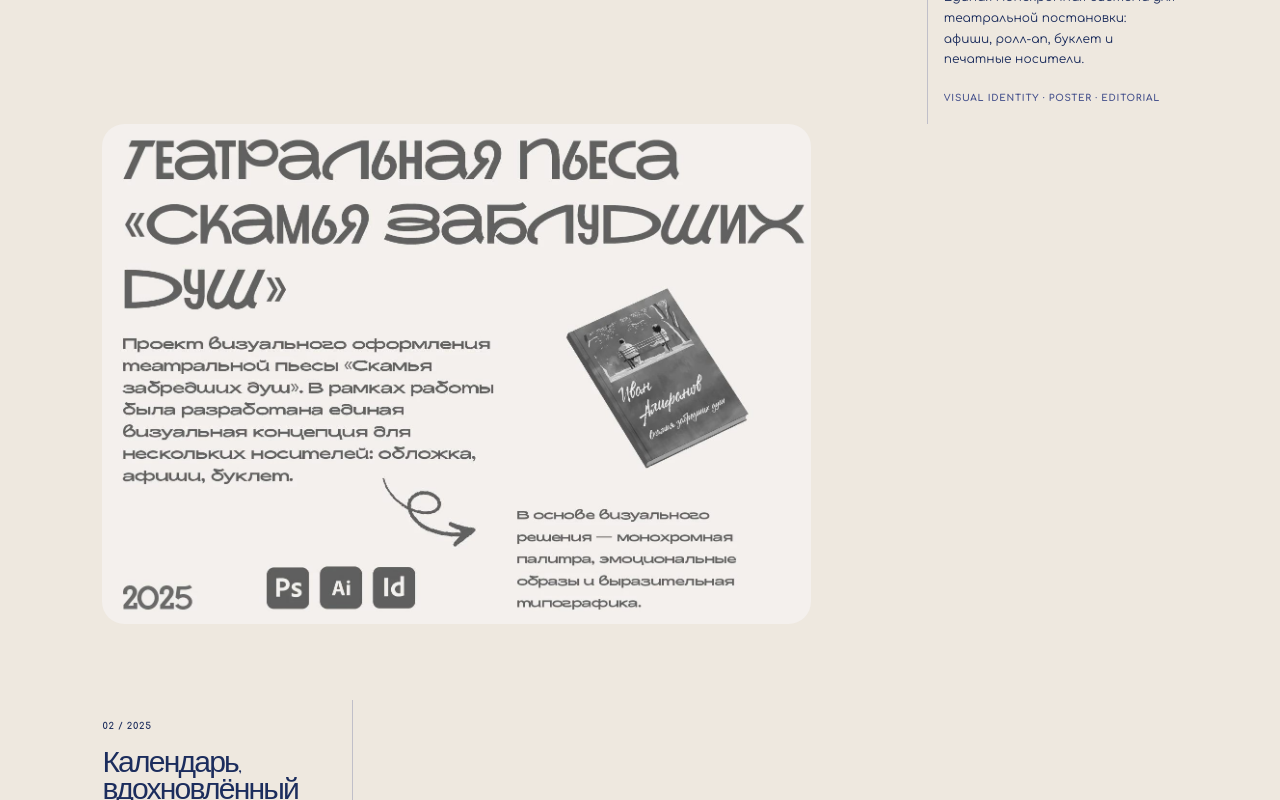
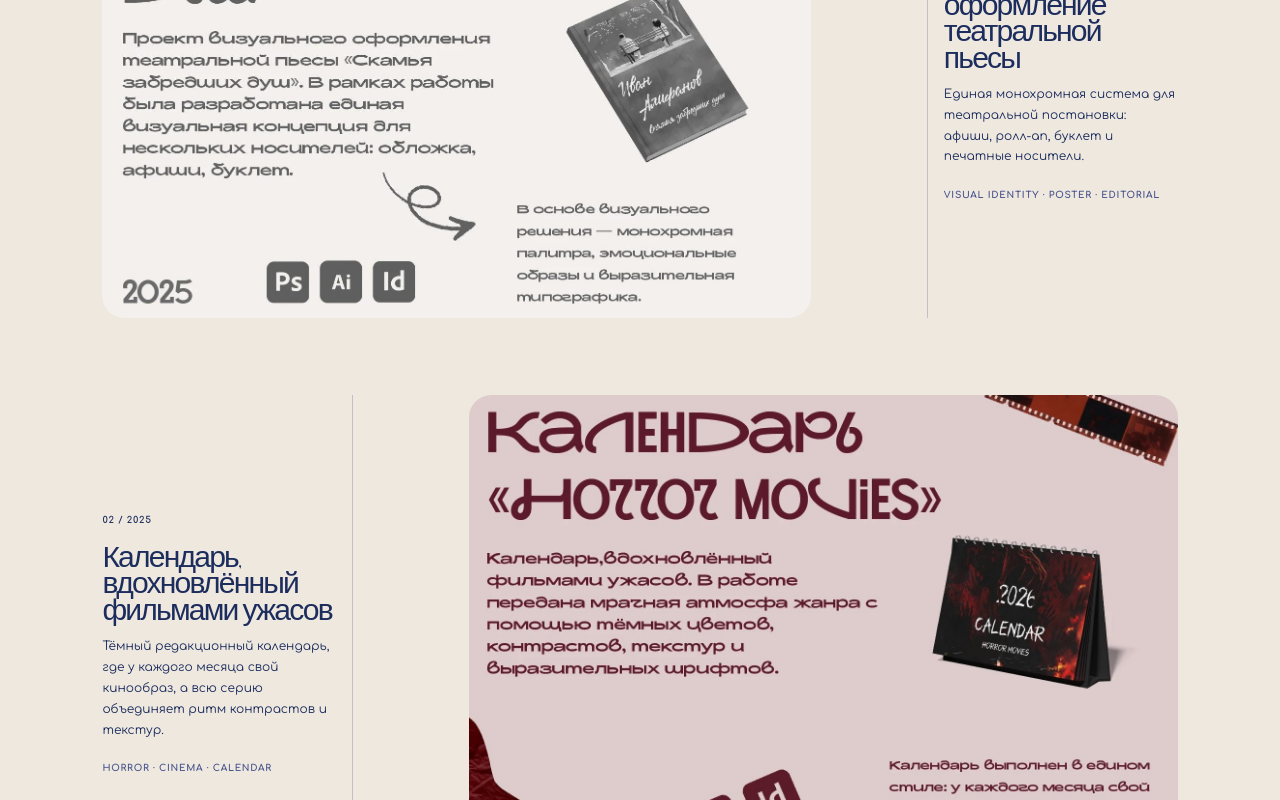
Before and after one commit to HeapGuard/dianavolf-portfolio, a React (Vite) app: page / in a window 1280 px wide. Shown: the part 2060-2860 px from the top of the page. Built offline with nearby package versions, Linux system fonts and the light colour scheme.

Commit message:
Fix project card tilt and annotation alignment

```diff
--- a/src/styles.css
+++ b/src/styles.css
@@ -100,8 +100,8 @@ h1, h2, p { margin-top: 0; } em { font-style: normal; font-family: 'Nauryz', var
 @media (min-width: 701px) {
   .case-gallery { display: flex; flex-direction: column; gap: clamp(2.5rem, 6vw, 8rem); }
   .case-card, .case-card--offset { width: 100%; display: grid; grid-template-columns: repeat(12, 1fr); column-gap: 1.5rem; overflow: visible; border-radius: 0; content-visibility: visible; contain-intrinsic-size: auto; }
-  .case-card > button { grid-column: 1 / span 8; overflow: hidden; border-radius: 1.4rem; }
-  .case-card--offset > button { grid-column: 5 / span 8; }
+  .case-card > button { grid-column: 1 / span 8; grid-row: 1; overflow: hidden; border-radius: 1.4rem; }
+  .case-card--offset > button { grid-column: 5 / span 8; grid-row: 1; }
   .case-card__aside { grid-column: 10 / -1; grid-row: 1; align-self: stretch; display: flex; flex-direction: column; justify-content: center; color: var(--ink); }
   .case-card--offset .case-card__aside { grid-column: 1 / 4; }
   .case-card__aside p { margin: 0; font-size: clamp(.76rem, .95vw, .96rem); line-height: 1.72; }
@@ -121,7 +121,7 @@ h1, h2, p { margin-top: 0; } em { font-style: normal; font-family: 'Nauryz', var
 
 /* Optional 3D depth: interaction-only, no continuous animation. */
 @media (hover: hover) and (pointer: fine) and (prefers-reduced-motion: no-preference) {
-  .case-card > button { --tilt-x: 0deg; --tilt-y: 0deg; transform: perspective(1200px) rotateX(var(--tilt-x)) rotateY(var(--tilt-y)); transform-style: preserve-3d; will-change: transform; transition: transform .32s cubic-bezier(.16, 1, .3, 1), box-shadow .32s ease; }
+  .case-card > button { transform: perspective(1200px) rotateX(var(--tilt-x)) rotateY(var(--tilt-y)); transform-style: preserve-3d; will-change: transform; transition: transform .32s cubic-bezier(.16, 1, .3, 1), box-shadow .32s ease; }
   .case-card > button:hover { box-shadow: 0 1.6rem 3.6rem #1c2d5d28; }
   .case-card__label { transform: translateZ(24px); }
 }
@@ -143,11 +143,11 @@ h1, h2, p { margin-top: 0; } em { font-style: normal; font-family: 'Nauryz', var
 }
 
 @media (min-width: 701px) {
-  .case-card { --shadow-x: 0px; --shadow-y: 14px; position: relative; isolation: isolate; }
+  .case-card { --tilt-x: 0deg; --tilt-y: 0deg; --shadow-x: 0px; --shadow-y: 14px; position: relative; isolation: isolate; }
   .case-card::after { content: ''; grid-column: 1 / span 8; grid-row: 1; z-index: 0; align-self: center; margin: 9% 7% 3%; border-radius: 1.4rem; background: #111318; opacity: .22; filter: blur(28px); transform: translate3d(var(--shadow-x), var(--shadow-y), 0) scale(.94); transition: transform .32s cubic-bezier(.16, 1, .3, 1), opacity .32s ease; pointer-events: none; }
   .case-card--offset::after { grid-column: 5 / span 8; }
   .case-card > button, .case-card__aside { position: relative; z-index: 1; }
-  .case-card:hover::after { opacity: .31; }
+  .case-card:has(> button:hover)::after { opacity: .31; }
   .case-card__aside { position: relative; padding: 1.15rem 0 1.15rem 1rem; border-left: 1px solid #45518c45; transition: transform .3s cubic-bezier(.16, 1, .3, 1), border-color .3s ease; }
   .case-card__aside::before { content: ''; position: absolute; top: 1.15rem; left: -2px; width: 3px; height: 0; border-radius: 99px; background: var(--blue); transition: height .35s cubic-bezier(.16, 1, .3, 1); }
   .case-card__aside h3 { transition: color .25s ease, letter-spacing .25s ease; }
@@ -159,4 +159,8 @@ h1, h2, p { margin-top: 0; } em { font-style: normal; font-family: 'Nauryz', var
   .case-card__aside:hover h3 { color: var(--blue); letter-spacing: -.04em; }
   .about img { margin-left: 9%; width: 79%; }
   .about__copy { transform: translateX(6%); }
+  .case-card:hover img { transform: none; }
+  .case-card:hover .case-card__label { opacity: 0; }
+  .case-card > button:hover img { transform: scale(1.035); }
+  .case-card > button:hover .case-card__label, .case-card > button:focus-visible .case-card__label { opacity: 1; }
 }
```
